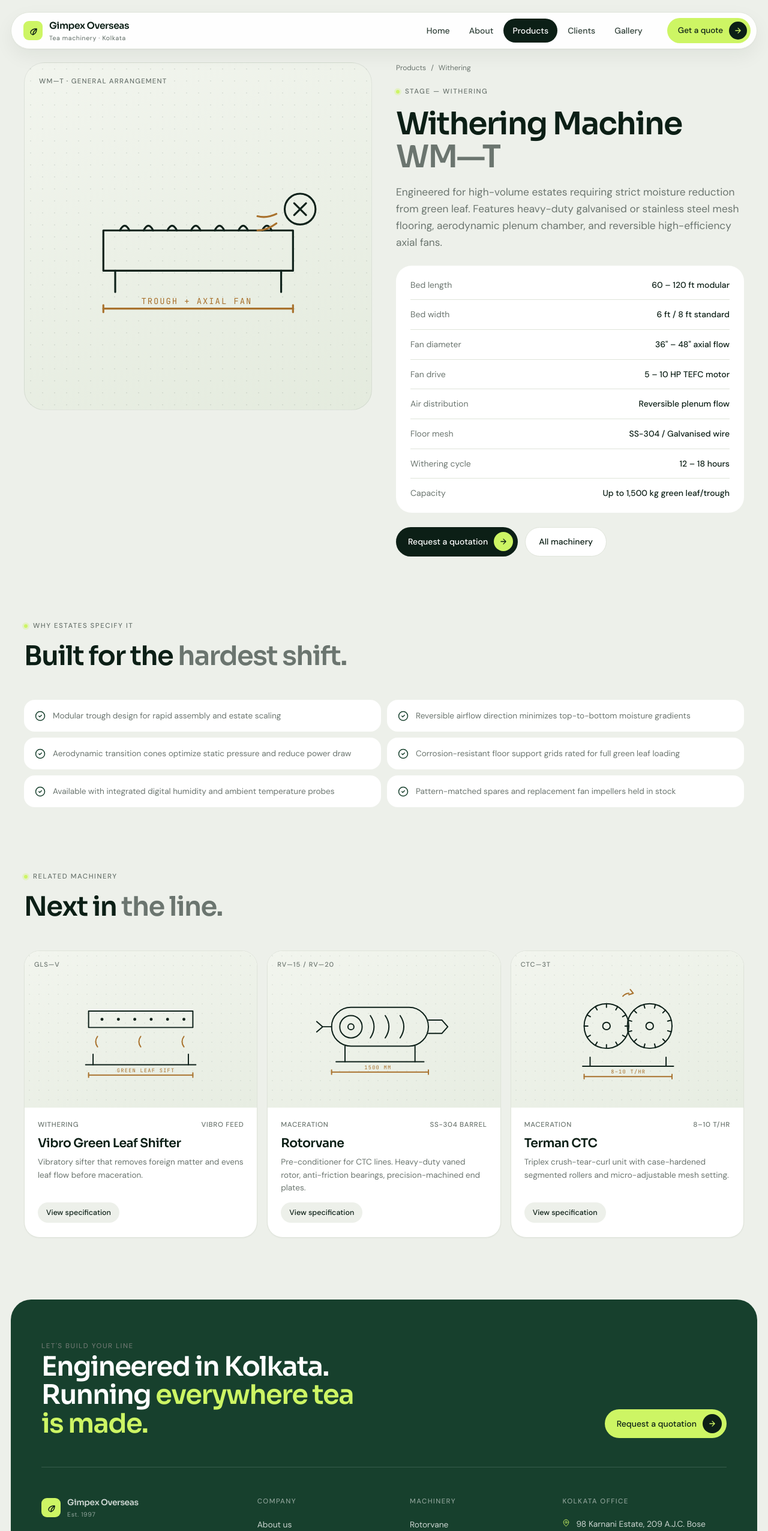
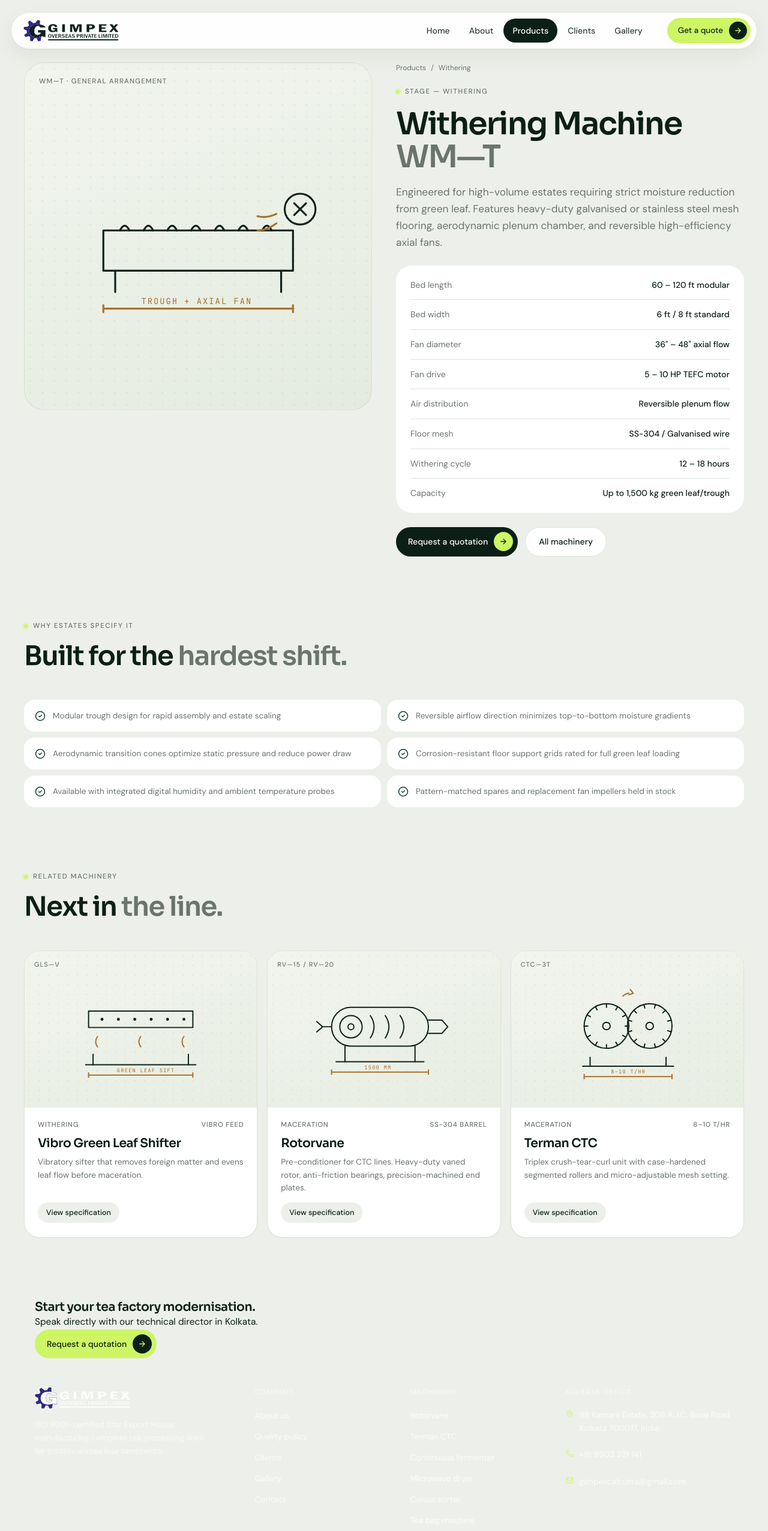
Before and after one commit to genaiwebsites/gimpex, a Next.js app: page /products/withering-machine in a window 1280 px wide. Shown: the top 2553 px of the page at 60% size. Built offline with nearby package versions, Linux system fonts and the light colour scheme.

Commit message:
Organize SEO brand logos and integrate seamlessly across header, footer, and mobile menu

```diff
--- a/src/app/globals.css
+++ b/src/app/globals.css
@@ -339,36 +339,53 @@
   display: flex;
   align-items: center;
   gap: 11px;
-  font-family: var(--font-sora), system-ui, sans-serif;
-  font-weight: 600;
-  font-size: 15.5px;
-  letter-spacing: -0.03em;
-}
-
-.brand-mk {
-  width: 32px;
+  text-decoration: none;
+}
+
+.brand-logo-wrap {
+  position: relative;
+  display: flex;
+  align-items: center;
+  height: 38px;
+}
+
+.brand-logo {
   height: 32px;
-  flex: 0 0 32px;
-  border-radius: 9px;
-  display: grid;
-  place-items: center;
-  background: var(--lime);
-  color: var(--ink);
-}
-
-.brand-mk svg {
-  width: 18px;
-  height: 18px;
-}
-
-.brand small {
+  width: auto;
+  max-width: 175px;
+  object-fit: contain;
+  transition: opacity 0.2s ease;
+}
+
+@media (min-width: 768px) {
+  .brand-logo {
+    height: 36px;
+    max-width: 190px;
+  }
+}
+
+/* Default (transparent/dark header): display white logo */
+.brand-logo-white {
   display: block;
-  font-family: var(--font-dm-sans), system-ui, sans-serif;
-  font-weight: 400;
-  font-size: 10.5px;
-  letter-spacing: .06em;
-  opacity: .68;
-  margin-top: -1px;
+}
+.brand-logo-dark {
+  display: none;
+}
+
+/* Scrolled or Solid Header (light background): display dark logo */
+.hd.solid .brand-logo-white,
+.hd.scrolled .brand-logo-white {
+  display: none;
+}
+
+.hd.solid .brand-logo-dark,
+.hd.scrolled .brand-logo-dark {
+  display: block;
+}
+
+.ft-brand .brand-logo {
+  height: 36px;
+  max-width: 195px;
 }
 
 .nav {
--- a/src/components/layout/Footer.tsx
+++ b/src/components/layout/Footer.tsx
@@ -1,5 +1,6 @@
 import React from "react";
 import Link from "next/link";
+import Image from "next/image";
 import { siteConfig } from "@/data/siteConfig";
 import { Button } from "@/components/ui/Button";
 import { Phone, Mail, MapPin, Linkedin } from "lucide-react";
@@ -9,13 +10,11 @@
 
   return (
     <footer className="ft">
-      <div className="ft-in">
-        <div className="ft-top">
+      <div className="container">
+        <div className="ft-banner">
           <div>
-            <span className="eyebrow plain">Let&apos;s build your line</span>
-            <h2>
-              Engineered in Kolkata. Running <em>everywhere tea is made.</em>
-            </h2>
+            <h3>Start your tea factory modernisation.</h3>
+            <p>Speak directly with our technical director in Kolkata.</p>
           </div>
           <Button variant="lime" href="/contact">
             Request a quotation
@@ -24,17 +23,15 @@
 
         <div className="ft-grid">
           <div>
-            <Link className="brand" href="/">
-              <span className="brand-mk">
-                <svg viewBox="0 0 24 24" fill="none" stroke="currentColor" strokeWidth="1.9" strokeLinecap="round" strokeLinejoin="round">
-                  <path d="M12 21c5.4-1.9 8-6.6 8-13C13.4 8 8.6 9.9 6.6 15.2 6.6 18 8.7 21 12 21z" />
-                  <path d="M12 21c0-5.6 2.6-9.4 8-12" />
-                </svg>
-              </span>
-              <span>
-                {siteConfig.name}
-                <small>Est. {siteConfig.established}</small>
-              </span>
+            <Link className="brand ft-brand" href="/" aria-label={`${siteConfig.fullName} - Home`}>
+              <Image
+                src="/images/brand/gimpex-overseas-logo-white.png"
+                alt="Gimpex Overseas Private Limited — Tea Machinery Manufacturers"
+                width={170}
+                height={38}
+                className="brand-logo"
+                style={{ height: "36px", width: "auto" }}
+              />
             </Link>
             <p className="ft-about">
               ISO 9001-certified Star Export House manufacturing complete tea processing lines for estates across four continents.
--- a/src/components/layout/Header.tsx
+++ b/src/components/layout/Header.tsx
@@ -5,6 +5,8 @@
 import { usePathname } from "next/navigation";
 import { siteConfig } from "@/data/siteConfig";
 import { cn } from "@/lib/utils";
+
+import Image from "next/image";
 
 interface HeaderProps {
   onOpenMobileMenu: () => void;
@@ -38,17 +40,25 @@
   return (
     <header className={cn("hd", forceSolid && "solid", scrolled && "scrolled")}>
       <div className="hd-in">
-        <Link className="brand" href="/">
-          <span className="brand-mk">
-            <svg viewBox="0 0 24 24" fill="none" stroke="currentColor" strokeWidth="1.9" strokeLinecap="round" strokeLinejoin="round">
-              <path d="M12 21c5.4-1.9 8-6.6 8-13C13.4 8 8.6 9.9 6.6 15.2 6.6 18 8.7 21 12 21z" />
-              <path d="M12 21c0-5.6 2.6-9.4 8-12" />
-            </svg>
-          </span>
-          <span>
-            {siteConfig.name}
-            <small>{siteConfig.tagline}</small>
-          </span>
+        <Link className="brand" href="/" aria-label={`${siteConfig.fullName} - Home`}>
+          <div className="brand-logo-wrap">
+            <Image
+              src="/images/brand/gimpex-overseas-logo-white.png"
+              alt="Gimpex Overseas Private Limited — Tea Machinery Manufacturers"
+              width={160}
+              height={36}
+              priority
+              className="brand-logo brand-logo-white"
+            />
+            <Image
+              src="/images/brand/gimpex-overseas-logo-dark.png"
+              alt="Gimpex Overseas Private Limited — Tea Machinery Manufacturers"
+              width={160}
+              height={36}
+              priority
+              className="brand-logo brand-logo-dark"
+            />
+          </div>
         </Link>
 
         <nav className="nav" aria-label="Primary">
--- a/src/components/layout/MobileMenu.tsx
+++ b/src/components/layout/MobileMenu.tsx
@@ -3,6 +3,8 @@
 import React, { useEffect } from "react";
 import Link from "next/link";
 import { cn } from "@/lib/utils";
+
+import Image from "next/image";
 
 interface MobileMenuProps {
   isOpen: boolean;
@@ -46,11 +48,22 @@
       aria-label="Menu"
       aria-hidden={!isOpen}
     >
-      <button className="x" aria-label="Close menu" onClick={onClose}>
-        <svg viewBox="0 0 24 24" fill="none" stroke="currentColor" strokeWidth="1.7" strokeLinecap="round" strokeLinejoin="round">
-          <path d="M6 6l12 12M18 6L6 18" />
-        </svg>
-      </button>
+      <div style={{ display: "flex", justifyContent: "space-between", alignItems: "center", width: "100%", marginBottom: "28px" }}>
+        <Link href="/" onClick={onClose} aria-label="Gimpex Overseas Home">
+          <Image
+            src="/images/brand/gimpex-overseas-logo-white.png"
+            alt="Gimpex Overseas Private Limited"
+            width={140}
+            height={32}
+            style={{ height: "28px", width: "auto" }}
+          />
+        </Link>
+        <button className="x" style={{ position: "static" }} aria-label="Close menu" onClick={onClose}>
+          <svg viewBox="0 0 24 24" fill="none" stroke="currentColor" strokeWidth="1.7" strokeLinecap="round" strokeLinejoin="round">
+            <path d="M6 6l12 12M18 6L6 18" />
+          </svg>
+        </button>
+      </div>
 
       {mobileLinks.map((link) => (
         <Link key={link.href} href={link.href} onClick={onClose}>
--- a/src/components/seo/JsonLd.tsx
+++ b/src/components/seo/JsonLd.tsx
@@ -8,9 +8,9 @@
       {
         "@type": "Organization",
         "@id": "https://gimpexoverseas.com/#organization",
-        "name": siteConfig.name,
+        "name": siteConfig.fullName || siteConfig.name,
         "url": "https://gimpexoverseas.com",
-        "logo": "https://images.unsplash.com/photo-1564890369478-c89ca6d9cde9?auto=format&fit=crop&w=600&q=80",
+        "logo": "https://gimpexoverseas.com/images/brand/gimpex-overseas-logo-dark.png",
         "description": siteConfig.description,
         "foundingDate": "1997",
         "address": {
--- a/src/data/siteConfig.ts
+++ b/src/data/siteConfig.ts
@@ -1,7 +1,13 @@
 export const siteConfig = {
   name: "Gimpex Overseas",
+  fullName: "Gimpex Overseas Private Limited",
   tagline: "Tea machinery · Kolkata",
   established: 1997,
+  logo: {
+    white: "/images/brand/gimpex-overseas-logo-white.png",
+    dark: "/images/brand/gimpex-overseas-logo-dark.png",
+    alt: "Gimpex Overseas Private Limited — Tea Processing Machinery Manufacturers",
+  },
   description: "ISO 9001 tea machinery manufacturer since 1997. Complete CTC and orthodox processing lines exported to 20+ countries across four continents.",
   cin: "U51909WB1999PTC089866",
   certifications: ["ISO 9001", "Star Export House"],
```
Also changed, not shown: public/images/brand/gimpex-overseas-logo-dark.png (added), public/images/brand/gimpex-overseas-logo-white.png (added).
